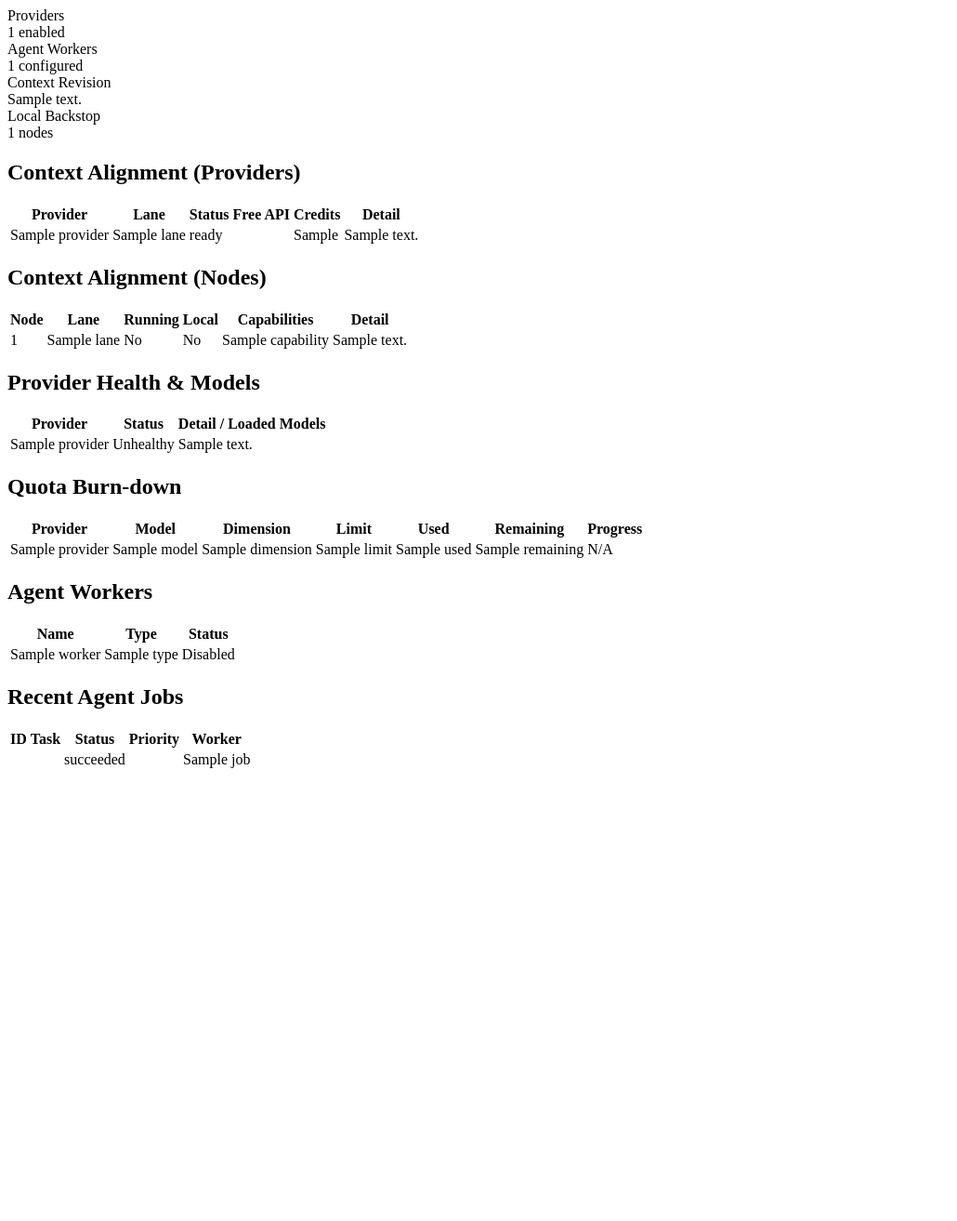
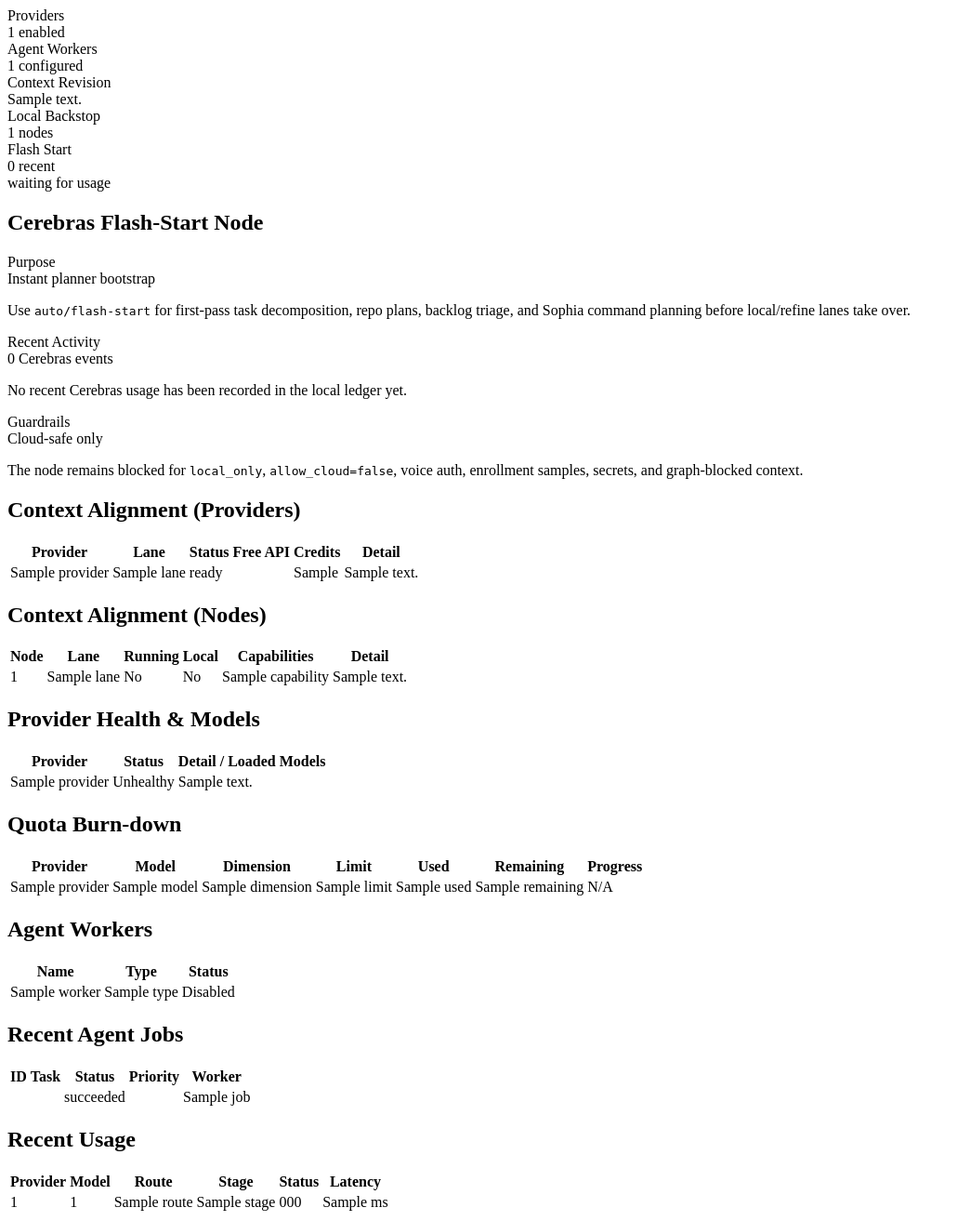
Before and after one commit to scottjoyner/auto-router, a FastAPI app: template src/auto_router/templates/fragments/dashboard_summary.html in a window 1280 px wide. Shown: the whole page at 93% size, without its empty margins (0-1030 px from the left). Before the commit the page ends 826 px from the top, so only its background shows below. Run offline with FastAPI, Linux system fonts and the light colour scheme; the template is opened without the code that fills it: most values are stand-ins (such as "Sample title", 1, 10 or a date in 2020).

Commit message:
Add flash-start dashboard visibility

```diff
--- a/src/auto_router/templates/fragments/dashboard_summary.html
+++ b/src/auto_router/templates/fragments/dashboard_summary.html
@@ -1,6 +1,19 @@
 <div class="space-y-8">
+    {% set flash = namespace(requests=0, latency_total=0, latency_count=0) %}
+    {% for event in recent_usage %}
+        {% set provider = event.provider_id if event.provider_id is defined else event.provider %}
+        {% set model = event.model_id if event.model_id is defined else event.model %}
+        {% if provider == 'cerebras' or 'gpt-oss' in (model|string) or 'zai-glm' in (model|string) %}
+            {% set flash.requests = flash.requests + 1 %}
+            {% if event.latency_ms is not none %}
+                {% set flash.latency_total = flash.latency_total + event.latency_ms %}
+                {% set flash.latency_count = flash.latency_count + 1 %}
+            {% endif %}
+        {% endif %}
+    {% endfor %}
+
     <!-- Stat Cards -->
-    <div class="grid grid-cols-1 md:grid-cols-4 gap-4">
+    <div class="grid grid-cols-1 md:grid-cols-5 gap-4">
         <div class="bg-white p-6 rounded-xl shadow-sm border border-gray-100">
             <span class="text-xs font-semibold text-gray-500 uppercase tracking-wider">Providers</span>
             <div class="text-2xl font-bold text-gray-900">{{ snapshots|length }} enabled</div>
@@ -17,7 +30,46 @@
             <span class="text-xs font-semibold text-gray-500 uppercase tracking-wider">Local Backstop</span>
             <div class="text-2xl font-bold text-gray-900">{{ context.local_provider_names()|length }} nodes</div>
         </div>
+        <div class="bg-white p-6 rounded-xl shadow-sm border border-yellow-200">
+            <span class="text-xs font-semibold text-yellow-700 uppercase tracking-wider">Flash Start</span>
+            <div class="text-2xl font-bold text-gray-900">{{ flash.requests }} recent</div>
+            <div class="text-xs text-gray-500 mt-1">
+                {% if flash.latency_count > 0 %}
+                    avg {{ (flash.latency_total / flash.latency_count)|round|int }} ms
+                {% else %}
+                    waiting for usage
+                {% endif %}
+            </div>
+        </div>
     </div>
+
+    <!-- Flash Start Node -->
+    <section>
+        <h2 class="text-lg font-semibold text-gray-800 mb-4">Cerebras Flash-Start Node</h2>
+        <div class="grid grid-cols-1 lg:grid-cols-3 gap-4">
+            <div class="bg-white rounded-xl shadow-sm border border-yellow-100 p-6">
+                <span class="text-xs font-semibold text-gray-500 uppercase tracking-wider">Purpose</span>
+                <div class="text-lg font-bold text-gray-900 mt-1">Instant planner bootstrap</div>
+                <p class="text-sm text-gray-600 mt-2">Use <code>auto/flash-start</code> for first-pass task decomposition, repo plans, backlog triage, and Sophia command planning before local/refine lanes take over.</p>
+            </div>
+            <div class="bg-white rounded-xl shadow-sm border border-yellow-100 p-6">
+                <span class="text-xs font-semibold text-gray-500 uppercase tracking-wider">Recent Activity</span>
+                <div class="text-lg font-bold text-gray-900 mt-1">{{ flash.requests }} Cerebras events</div>
+                <p class="text-sm text-gray-600 mt-2">
+                    {% if flash.latency_count > 0 %}
+                        Average recent latency: {{ (flash.latency_total / flash.latency_count)|round|int }} ms.
+                    {% else %}
+                        No recent Cerebras usage has been recorded in the local ledger yet.
+                    {% endif %}
+                </p>
+            </div>
+            <div class="bg-white rounded-xl shadow-sm border border-yellow-100 p-6">
+                <span class="text-xs font-semibold text-gray-500 uppercase tracking-wider">Guardrails</span>
+                <div class="text-lg font-bold text-gray-900 mt-1">Cloud-safe only</div>
+                <p class="text-sm text-gray-600 mt-2">The node remains blocked for <code>local_only</code>, <code>allow_cloud=false</code>, voice auth, enrollment samples, secrets, and graph-blocked context.</p>
+            </div>
+        </div>
+    </section>
 
     <!-- Context Alignment - Providers -->
     <section>
@@ -91,7 +143,6 @@
         </div>
     </section>
 
-
     <!-- Provider Health & Models -->
     <section>
         <h2 class="text-lg font-semibold text-gray-800 mb-4">Provider Health & Models</h2>
@@ -149,7 +200,7 @@
                 <tbody class="divide-y divide-gray-100">
                     {% for snapshot in snapshots %}
                         {% for dimension, values in snapshot.dimensions.items() %}
-                        <tr>
+                        <tr class="{% if snapshot.provider == 'cerebras' %}bg-yellow-50{% endif %}">
                             <td class="px-6 py-4 font-medium text-gray-900">{{ snapshot.provider }}</td>
                             <td class="px-6 py-4 text-gray-900">{{ snapshot.model }}</td>
                             <td class="px-6 py-4 text-gray-600">{{ dimension }}</td>
@@ -240,5 +291,36 @@
         </div>
     </section>
 
-    <!-- Recent Usage - already there -->
+    <!-- Recent Usage -->
+    <section>
+        <h2 class="text-lg font-semibold text-gray-800 mb-4">Recent Usage</h2>
+        <div class="bg-white rounded-xl shadow-sm border border-gray-100 overflow-hidden">
+            <table class="w-full text-sm">
+                <thead class="bg-gray-50 border-b">
+                    <tr>
+                        <th class="px-6 py-3 text-left font-medium text-gray-500">Provider</th>
+                        <th class="px-6 py-3 text-left font-medium text-gray-500">Model</th>
+                        <th class="px-6 py-3 text-left font-medium text-gray-500">Route</th>
+                        <th class="px-6 py-3 text-left font-medium text-gray-500">Stage</th>
+                        <th class="px-6 py-3 text-left font-medium text-gray-500">Status</th>
+                        <th class="px-6 py-3 text-left font-medium text-gray-500">Latency</th>
+                    </tr>
+                </thead>
+                <tbody class="divide-y divide-gray-100">
+                    {% for event in recent_usage %}
+                    {% set provider = event.provider_id if event.provider_id is defined else event.provider %}
+                    {% set model = event.model_id if event.model_id is defined else event.model %}
+                    <tr class="{% if provider == 'cerebras' or 'gpt-oss' in (model|string) or 'zai-glm' in (model|string) %}bg-yellow-50{% endif %}">
+                        <td class="px-6 py-4 font-medium text-gray-900">{{ provider or '-' }}</td>
+                        <td class="px-6 py-4 text-gray-600">{{ model or '-' }}</td>
+                        <td class="px-6 py-4 text-gray-600">{{ event.route }}</td>
+                        <td class="px-6 py-4 text-gray-600">{{ event.stage }}</td>
+                        <td class="px-6 py-4 text-gray-600">{{ event.status_code if event.status_code is not none else '-' }}</td>
+                        <td class="px-6 py-4 text-gray-600">{{ event.latency_ms if event.latency_ms is not none else '-' }} ms</td>
+                    </tr>
+                    {% endfor %}
+                </tbody>
+            </table>
+        </div>
+    </section>
 </div>
```
